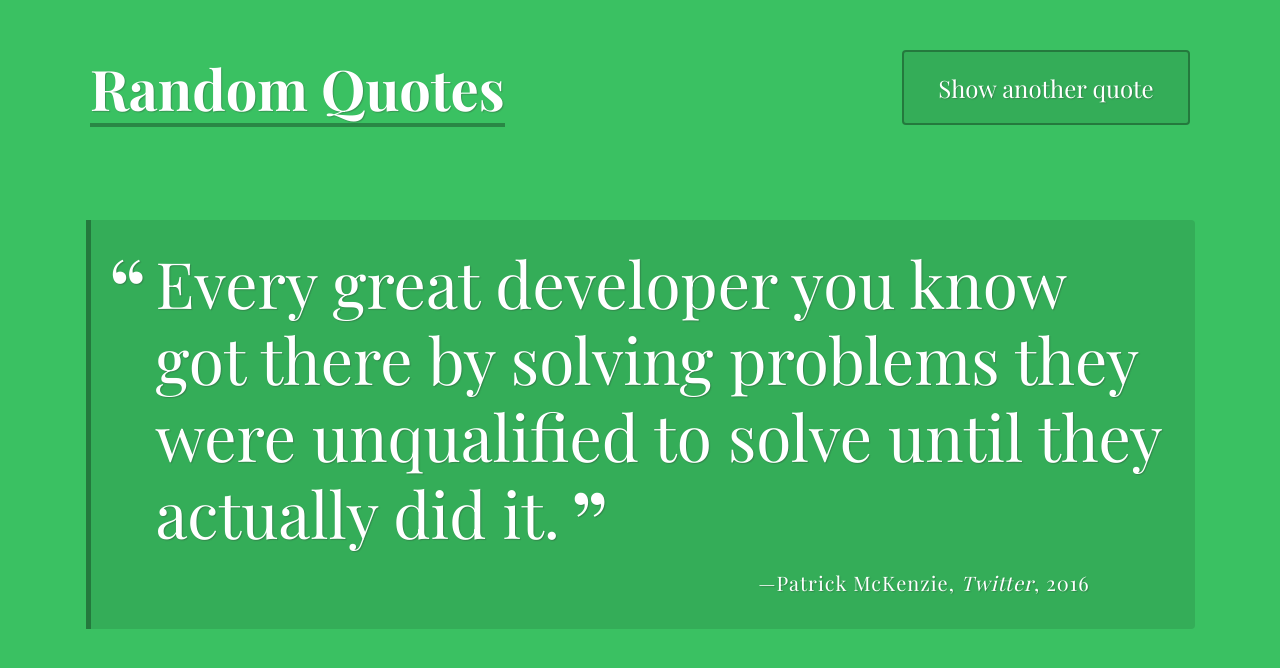
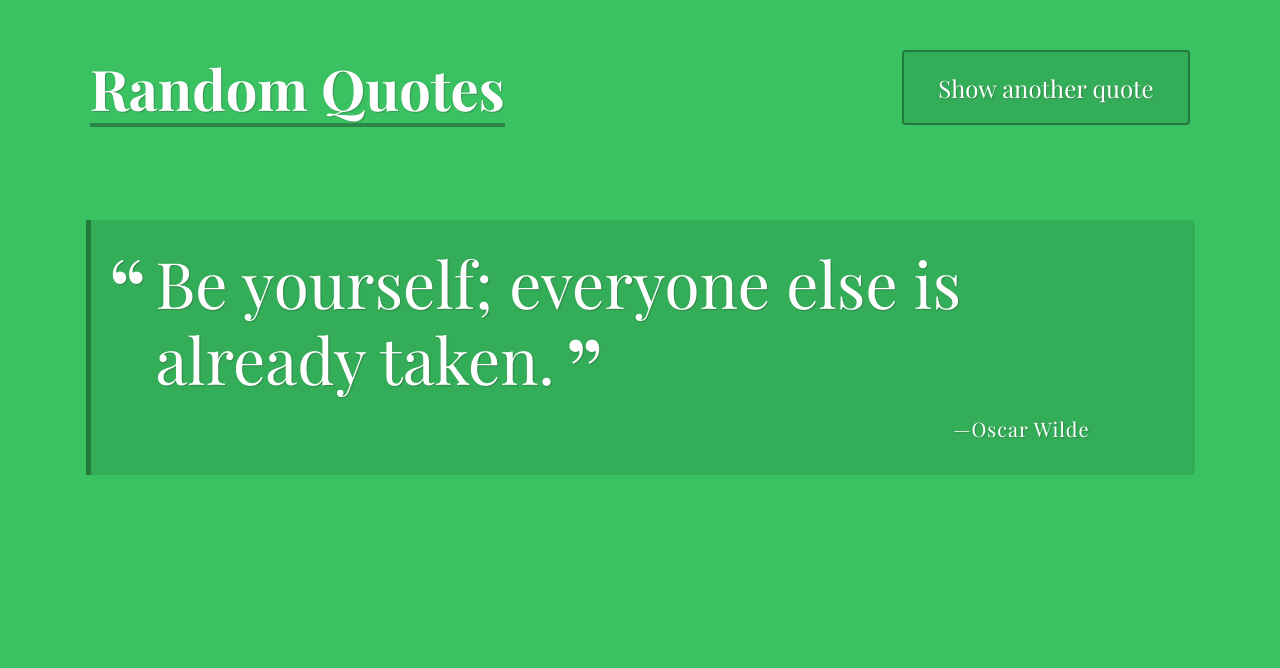
Before and after one commit to mgmacdougall/RandomQuoteGenerator, a plain HTML site: page index.html in a window 1280 px wide. Both pictures are taken after a click on the button "Show another quote". Drawn offline with nearby package versions, Linux system fonts and the light colour scheme; a web font is replaced by a local one.

Commit message:
Initial code for the final project.

```diff
--- a/index.html
+++ b/index.html
@@ -1,11 +1,11 @@
 <!DOCTYPE html>
 <html lang="en">
 	<head>
-    <meta charset="UTF-8">
-    <meta name="viewport" content="width=device-width, initial-scale=1.0">
+		<meta charset="UTF-8" />
+		<meta name="viewport" content="width=device-width, initial-scale=1.0" />
 		<title>Random Quotes</title>
-    <link rel="stylesheet" href="css/normalize.css">
-    <link rel="stylesheet" href="css/styles.css">
+		<link rel="stylesheet" href="css/normalize.css" />
+		<link rel="stylesheet" href="css/styles.css" />
 	</head>
 
 	<body>
@@ -16,8 +16,13 @@
 
 		<div class="container">
 			<div id="quote-box" class="quote-box">
-        <p class="quote">Every great developer you know got there by solving problems they were unqualified to solve until they actually did it.</p>
-        <p class="source">Patrick McKenzie<span class="citation">Twitter</span><span class="year">2016</span></p>
+				<p class="quote">
+					Every great developer you know got there by solving problems they were unqualified to solve until
+					they actually did it.
+				</p>
+				<p class="source">
+					Patrick McKenzie<span class="citation">Twitter</span><span class="year">2016</span>
+				</p>
 			</div>
 		</div>
 
--- a/js/script.js
+++ b/js/script.js
@@ -7,7 +7,7 @@ project 1 - A Random Quote Generator
 // Check the "Project Resources" section of the project instructions
 // Reach out in your Slack community - https://treehouse-fsjs-102.slack.com/app_redirect?channel=chit-chat
 
-const debugLog = (data) => console.log(data); // debugging only, remove when done
+// const debugLog = (data) => console.log(data); // debugging only, remove when done
 
 /***
  * `quotes` array
@@ -34,15 +34,27 @@ const quotes = [
  ***/
 const randomNumber = () => Math.floor(Math.random() * quotes.length); // not using the +1 syntax b/c using the floor()
 const getRandomQuote = () => quotes[randomNumber()];
-debugLog(getRandomQuote());
 
 /***
  * `printQuote` function
  ***/
-
+const printQuote = () => {
+	let html = '';
+	let quoteData = getRandomQuote();
+	html += `<p class="quote"> ${quoteData.quote}</p>`;
+	html += `<p class="source">${quoteData.source}`;
+	if (quoteData.citation) {
+		html += `<span> "${quoteData.citation}"</span>`;
+	}
+	if (quoteData.year) {
+		html += `<span> (${quoteData.year})</span>`;
+	}
+	html += `</p>`;
+	document.getElementById('quote-box').innerHTML = html;
+};
 /***
  * click event listener for the print quote button
  * DO NOT CHANGE THE CODE BELOW!!
  ***/
 
-// document.getElementById('load-quote').addEventListener('click', printQuote, false);
+document.getElementById('load-quote').addEventListener('click', printQuote, false);
```
Lines whose indentation alone changed are shown as unchanged.
